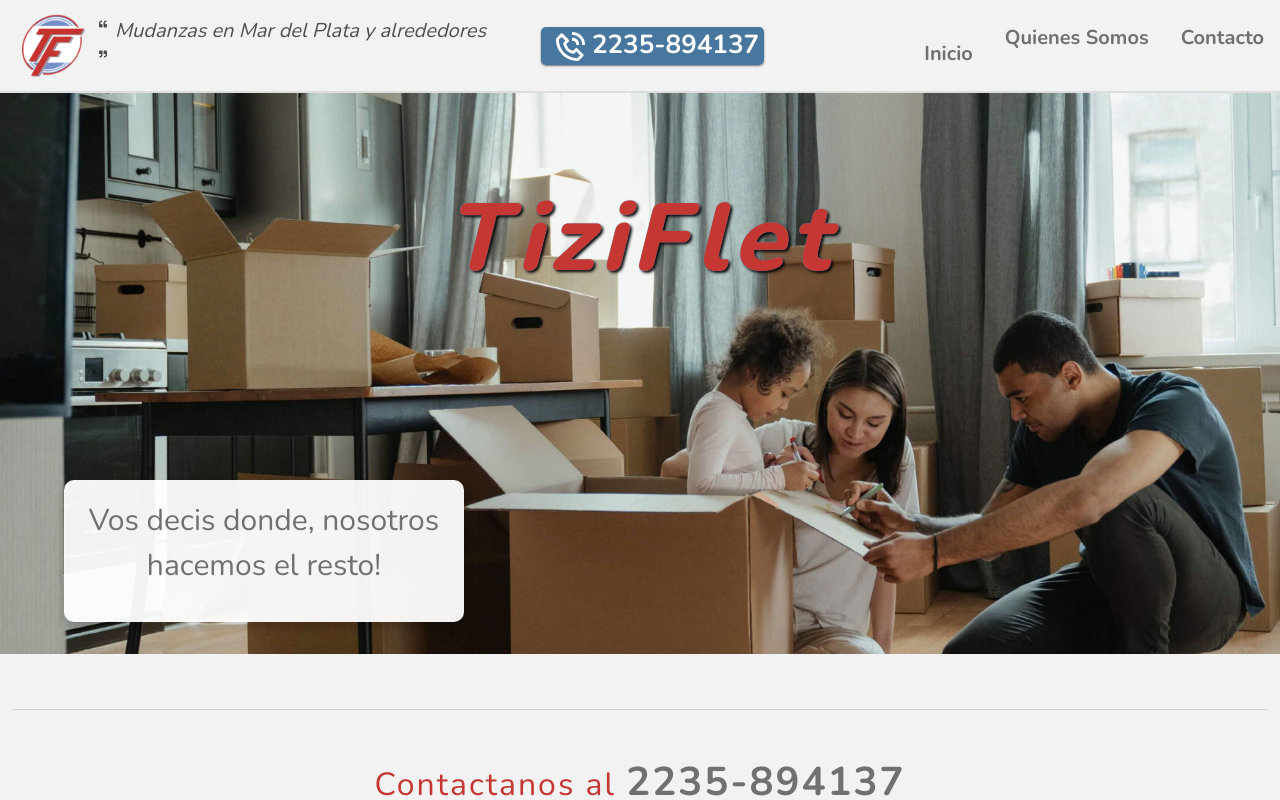
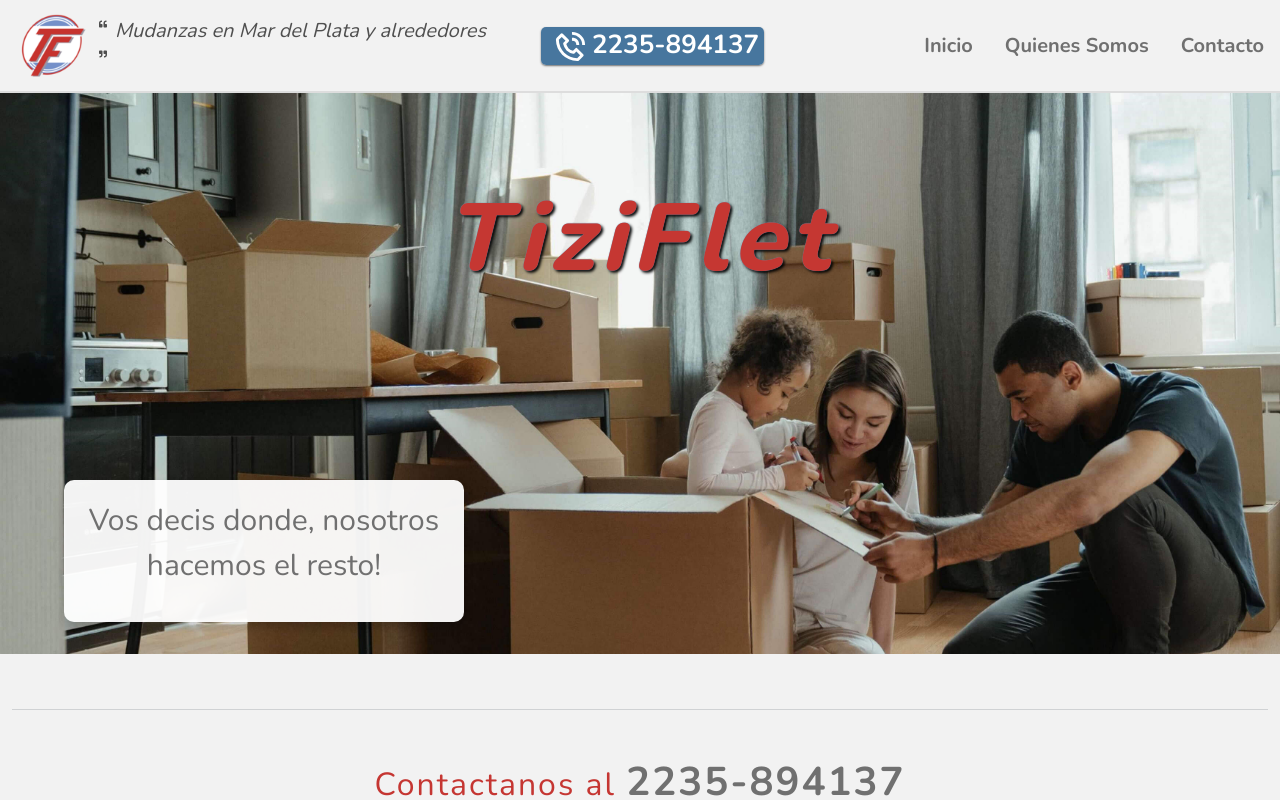
Before and after one commit to JoaquinPalacios/TiziFlet, a Next.js app: page / in a window 1280 px wide. Shown: the top 800 px of the page. Built offline with nearby package versions, Linux system fonts and the light colour scheme.

Commit message:
padding navbar

```diff
--- a/components/navbar/Navbar.js
+++ b/components/navbar/Navbar.js
@@ -28,7 +28,7 @@
                     </span>
                 </div>
                 <Nav className='col-8 col-lg-6 col-xl-4 d-flex justify-content-end align-self-center me-2'>
-                    <Link href="/"><a className='mx-3 my-2 pt-3 my-lg-0'>Inicio</a></Link>
+                    <Link href="/"><a className='mx-3 my-2 pt-3 pt-md-0 my-lg-0'>Inicio</a></Link>
                     <Link href="/about"><a className='mx-3 my-2 my-lg-0'>Quienes Somos</a></Link>
                     <Link href="/contacto"><a className='ms-3 me-xl-2 my-2 my-lg-0'>Contacto</a></Link>
                 </Nav>
```
